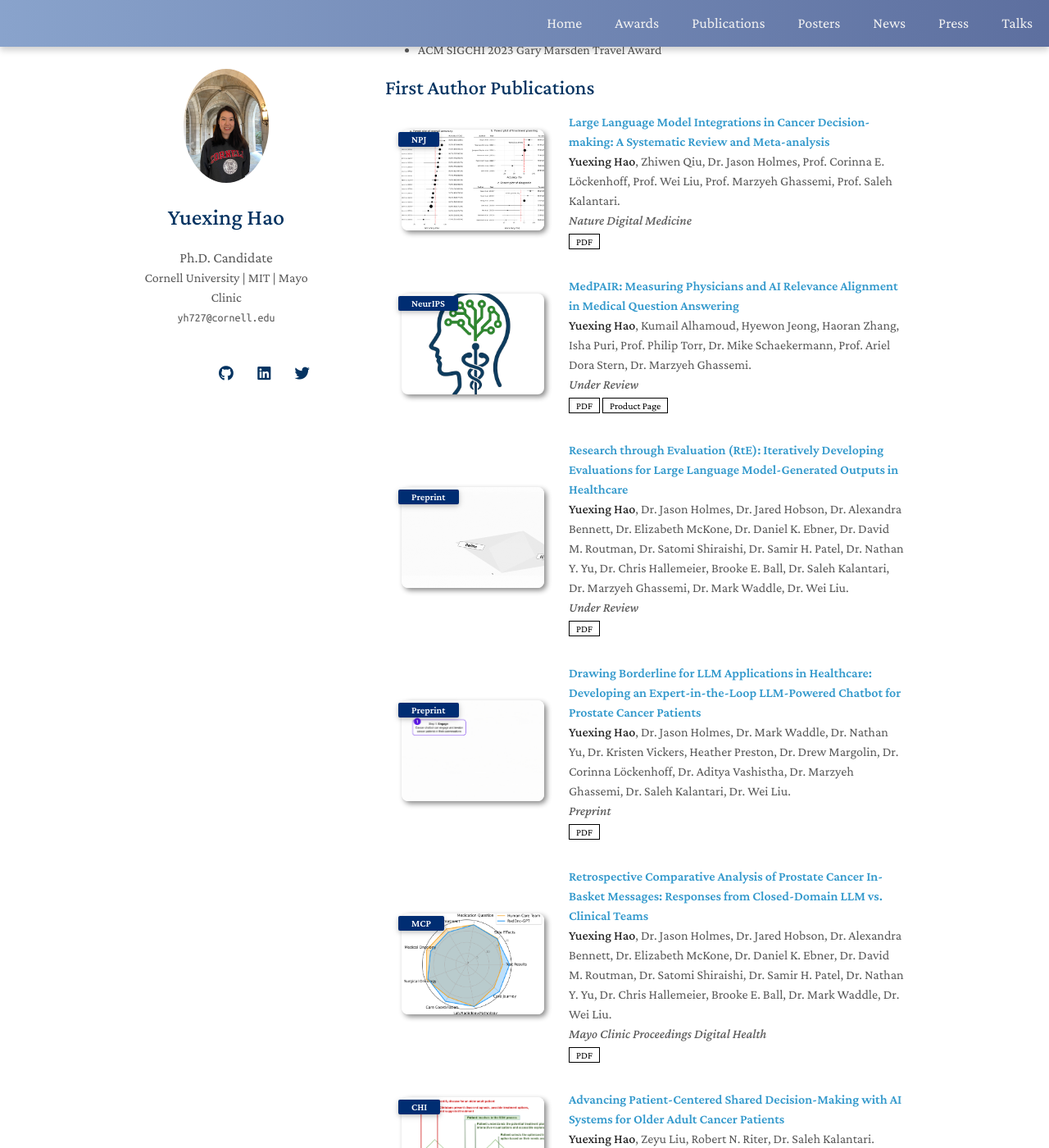
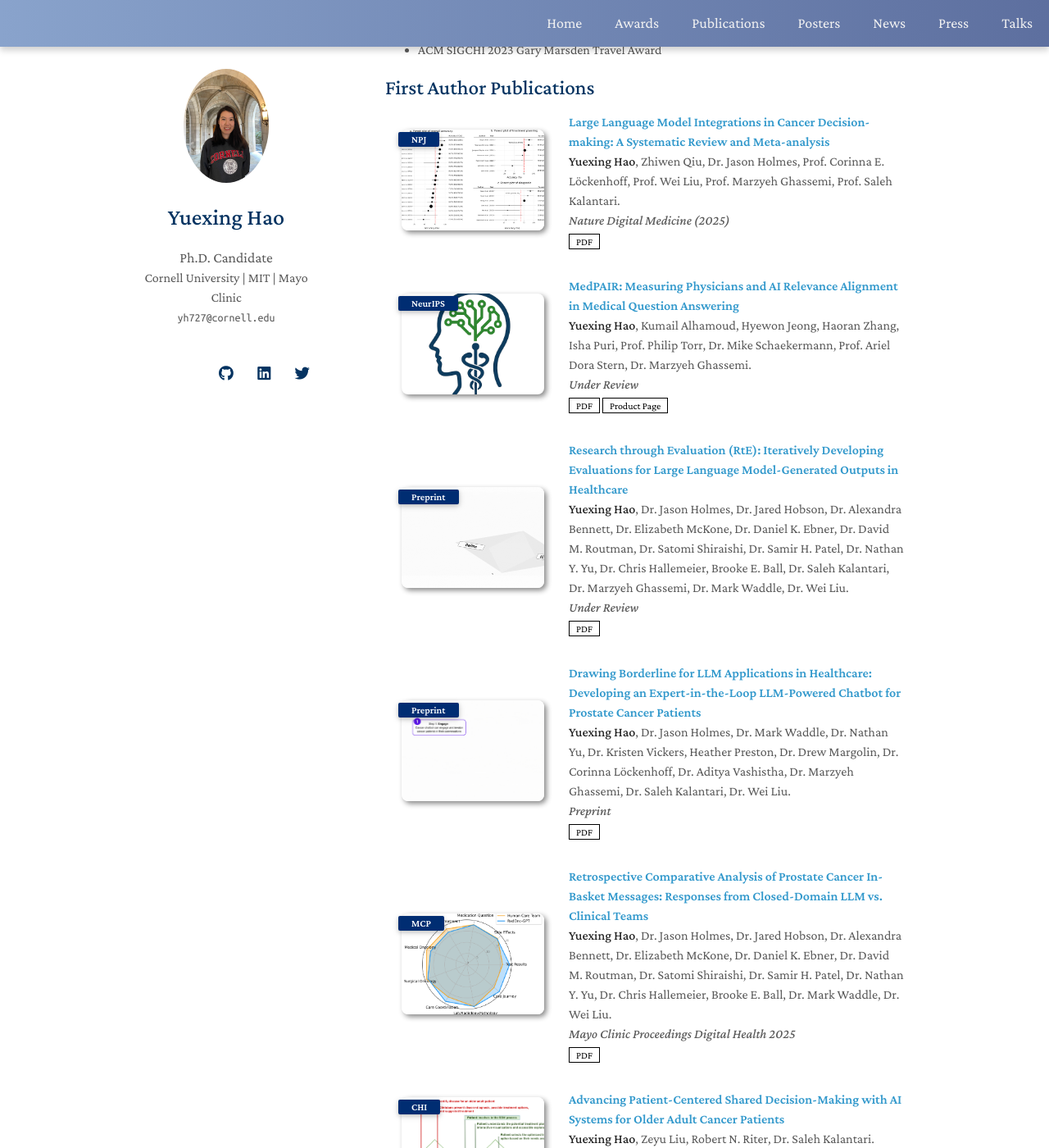
Before and after one commit to YuexingHao/Yuexing-Hao, a Jekyll site: the page built from index.md, in a window 1280 px wide and 1400 px high, scrolled down 1094 px. Shown: the whole window at 82% size. Built offline with Jekyll 4.4.1, drawn with Linux system fonts in a browser that asks for light colours; nearby versions of some CDN libraries; a style sheet for code colours, icons or effects is not loaded; our own code applies the rules of GitHub Pages for plain Markdown files.

Commit message:
Update publications.yml

```diff
--- a/_data/publications.yml
+++ b/_data/publications.yml
@@ -3,7 +3,7 @@ main:
   - title: "Large Language Model Integrations in Cancer Decision-making: A Systematic Review and Meta-analysis"
     authors: <strong>Yuexing Hao</strong>, Zhiwen Qiu, Dr. Jason Holmes, Prof. Corinna E. Löckenhoff, Prof. Wei Liu, Prof. Marzyeh Ghassemi, Prof. Saleh Kalantari.
     conference_short: NPJ
-    conference: Nature Digital Medicine
+    conference: Nature Digital Medicine (2025)
     pdf: https://arxiv.org/abs/XXX
     image: ./assets/img/Review_NPJ.jpg
 
@@ -32,7 +32,7 @@ main:
   - title: "Retrospective Comparative Analysis of Prostate Cancer In-Basket Messages: Responses from Closed-Domain LLM vs. Clinical Teams"
     authors: <strong>Yuexing Hao</strong>, Dr. Jason Holmes, Dr. Jared Hobson, Dr. Alexandra Bennett, Dr. Elizabeth McKone, Dr. Daniel K. Ebner, Dr. David M. Routman, Dr. Satomi Shiraishi, Dr. Samir H. Patel, Dr. Nathan Y. Yu, Dr. Chris Hallemeier, Brooke E. Ball, Dr. Mark Waddle, Dr. Wei Liu.
     conference_short: MCP
-    conference: Mayo Clinic Proceedings Digital Health
+    conference: Mayo Clinic Proceedings Digital Health 2025
     pdf: https://www.sciencedirect.com/science/article/pii/S2949761225000057
     image: ./assets/img/Radar_Chart.png
 
```
